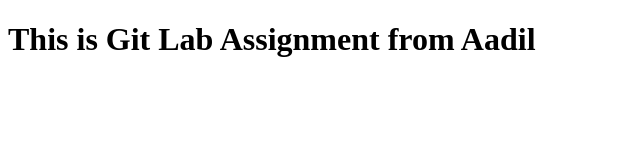
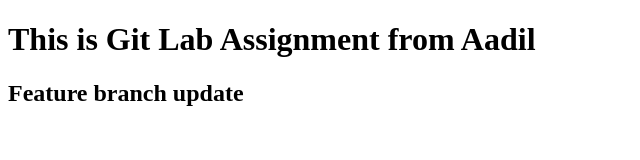
Before and after one commit to Aadil1534/git-lab-assignment, a plain HTML site: page index.html in a window 1280 px wide. Shown: the whole page, without its empty margins (0-640 px from the left). Drawn offline with Linux system fonts and the light colour scheme.

Commit message:
update index.html from feature branch

```diff
--- a/index.html
+++ b/index.html
@@ -7,5 +7,6 @@
 </head>
 <body>
     <h1> This is Git Lab Assignment from Aadil </h1>
+    <h2> Feature branch update</h2>
 </body>
 </html>
```
